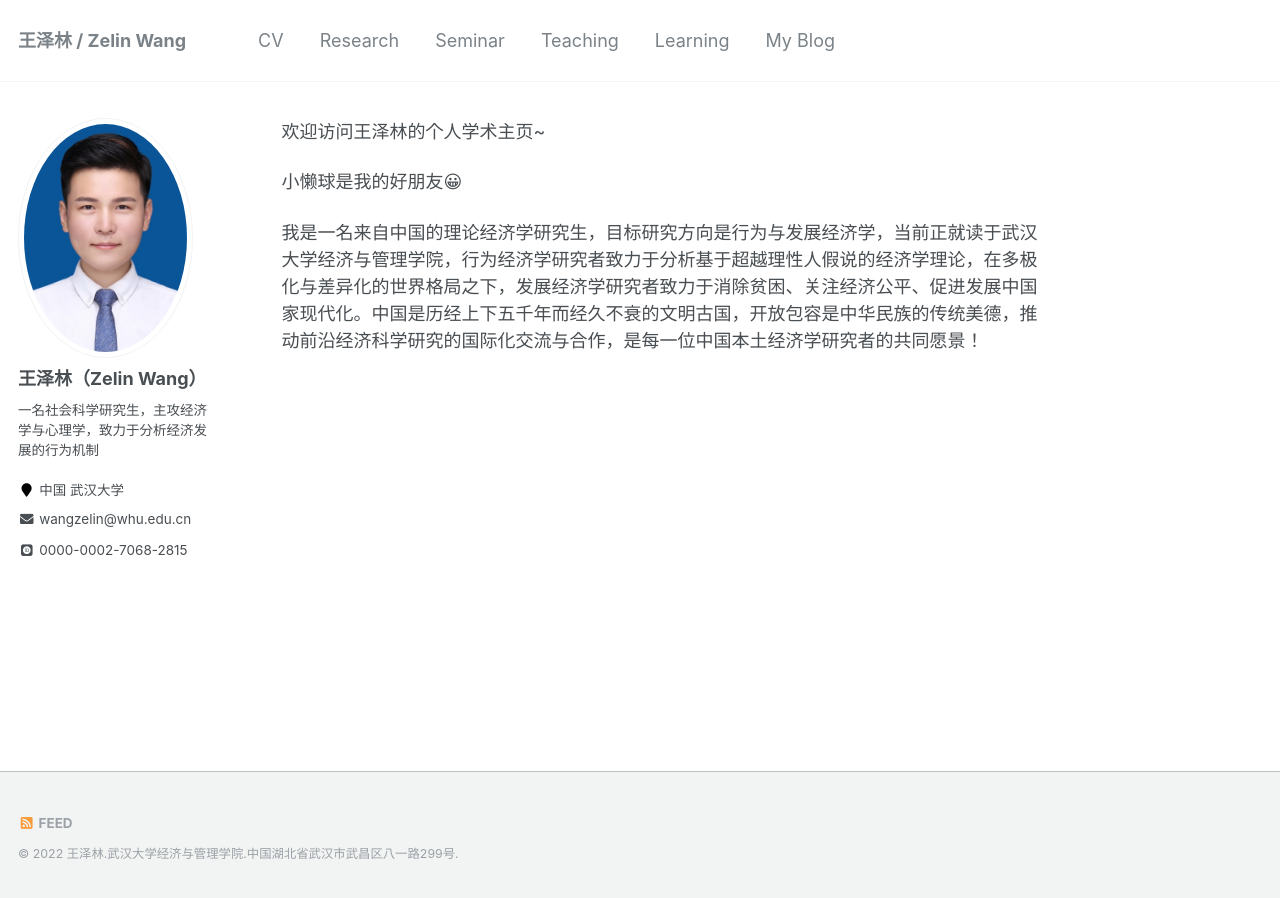
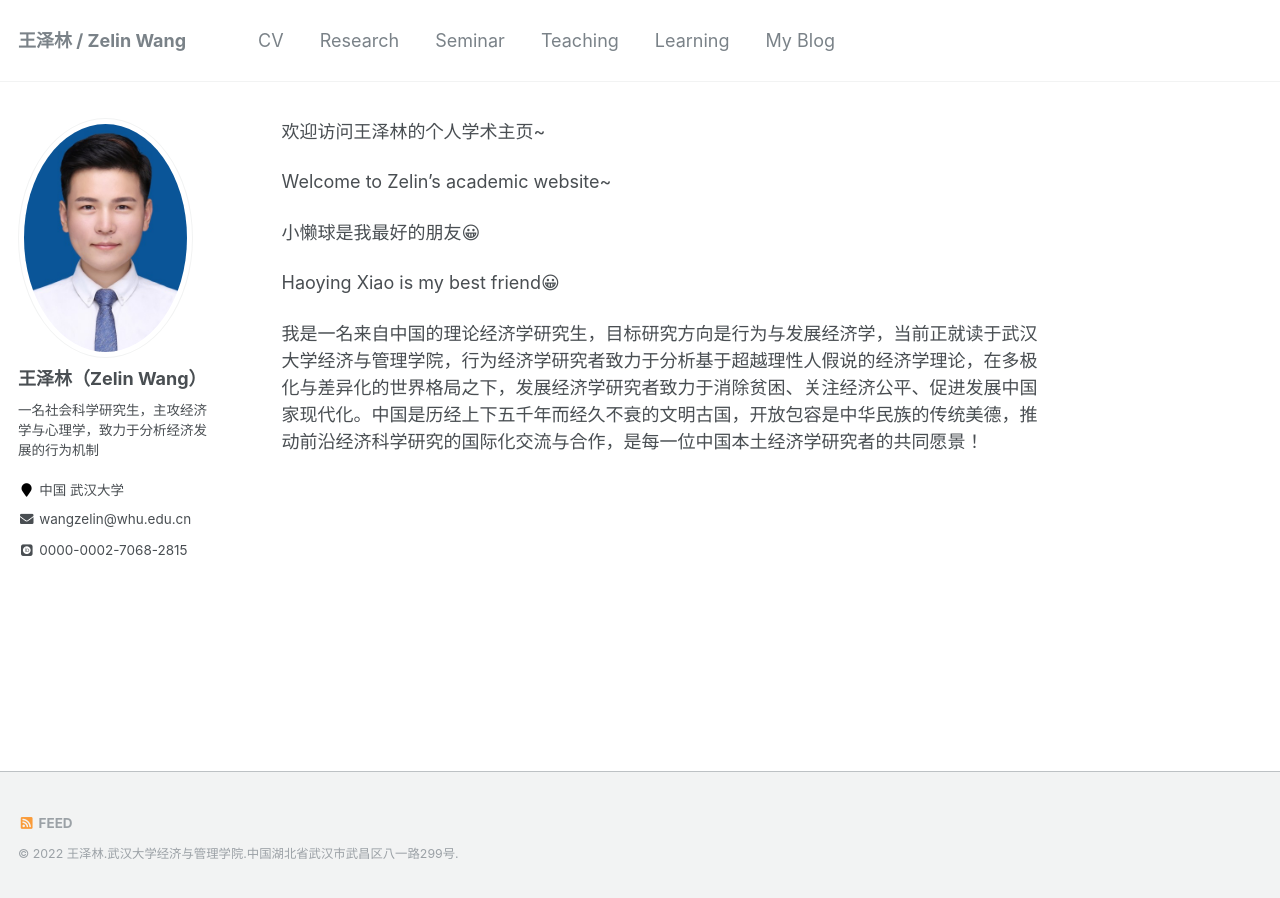
Before and after one commit to ColinWangZelin/colinwangzelin.github.io, a Jekyll site: the page built from index.md, in a window 1280 px wide. Built offline with Jekyll 4.4.1, drawn with Linux system fonts in a browser that asks for light colours; some web fonts are replaced; our own code applies the rules of GitHub Pages for plain Markdown files.

Commit message:
Update index.md

```diff
--- a/index.md
+++ b/index.md
@@ -1,5 +1,9 @@
 欢迎访问王泽林的个人学术主页~
 
-小懒球是我的好朋友😀
+Welcome to Zelin's academic website~
+
+小懒球是我最好的朋友😀
+
+Haoying Xiao is my best friend😀
 
 我是一名来自中国的理论经济学研究生，目标研究方向是行为与发展经济学，当前正就读于武汉大学经济与管理学院，行为经济学研究者致力于分析基于超越理性人假说的经济学理论，在多极化与差异化的世界格局之下，发展经济学研究者致力于消除贫困、关注经济公平、促进发展中国家现代化。中国是历经上下五千年而经久不衰的文明古国，开放包容是中华民族的传统美德，推动前沿经济科学研究的国际化交流与合作，是每一位中国本土经济学研究者的共同愿景！
```
